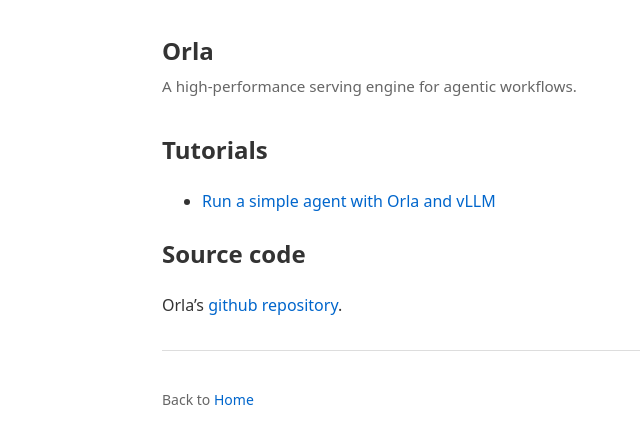
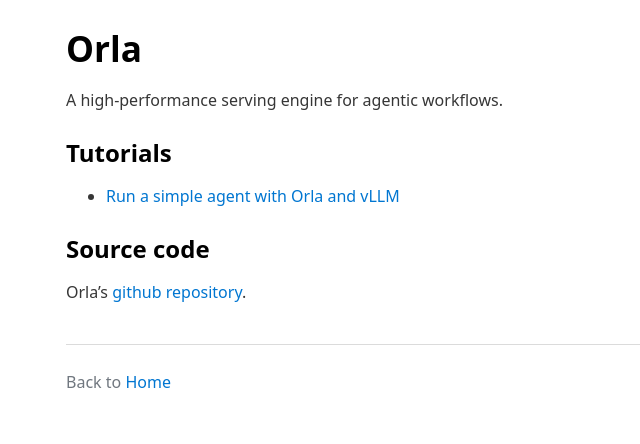
Before and after one commit to orlaserver/orlaserver.github.io, a Jekyll site: the page built from index.md, in a window 1280 px wide. Shown: the top 444 px of the page, without its empty margins (174-814 px from the left). Built offline with Jekyll 4.4.1, drawn with Linux system fonts in a browser that asks for light colours.

Commit message:
feat: updated

```diff
--- a/_layouts/default.html
+++ b/_layouts/default.html
@@ -5,8 +5,9 @@
   <meta charset="utf-8">
   <meta name="viewport" content="width=device-width, initial-scale=1">
   <title>{{ page.title | default: site.title }}: {{ site.description }}</title>
+  <link rel="stylesheet" href="https://cdn.jsdelivr.net/npm/water.css@2/out/light.css">
+  <link rel="stylesheet" href="{{ '/syntax.css' | relative_url }}">
   <link rel="stylesheet" href="{{ '/styles.css' | relative_url }}">
-  <link rel="stylesheet" href="{{ '/syntax.css' | relative_url }}">
 </head>
 
 <body>
--- a/styles.css
+++ b/styles.css
@@ -1,53 +1,6 @@
-* {
-  box-sizing: border-box;
+/* Overrides: code blocks scroll instead of overflow; keep Rouge .highlight readable */
+pre,
+.highlight {
+  overflow-x: auto;
+  max-width: 100%;
 }
-
-body {
-  font-family: system-ui, sans-serif;
-  line-height: 1.6;
-  max-width: 40rem;
-  margin: 0 auto;
-  padding: 2rem 1rem;
-  color: #333;
-}
-
-h1 {
-  font-size: 1.5rem;
-  margin: 0 0 0.25rem;
-}
-
-header {
-  margin-bottom: 2rem;
-}
-
-.tagline {
-  margin: 0;
-  color: #666;
-  font-size: 0.95rem;
-}
-
-main {
-  margin-bottom: 2rem;
-}
-
-a {
-  color: #06c;
-  text-decoration: none;
-}
-
-a:hover {
-  text-decoration: underline;
-}
-
-:not(pre)>code {
-  background: #eee;
-  padding: 0.15em 0.4em;
-  border-radius: 2px;
-}
-
-footer {
-  padding-top: 1.5rem;
-  border-top: 1px solid #ddd;
-  font-size: 0.875rem;
-  color: #666;
-}
```
